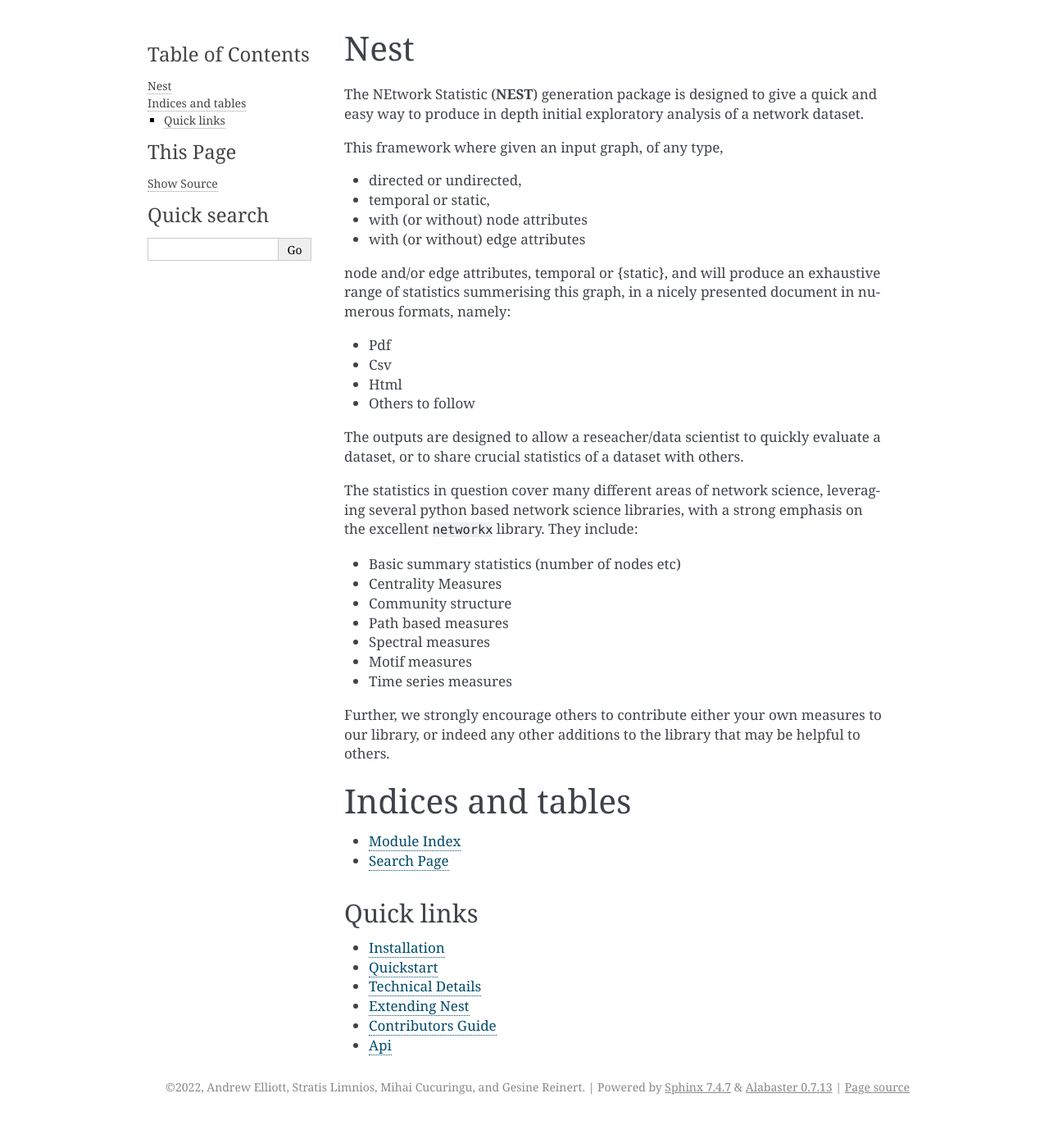
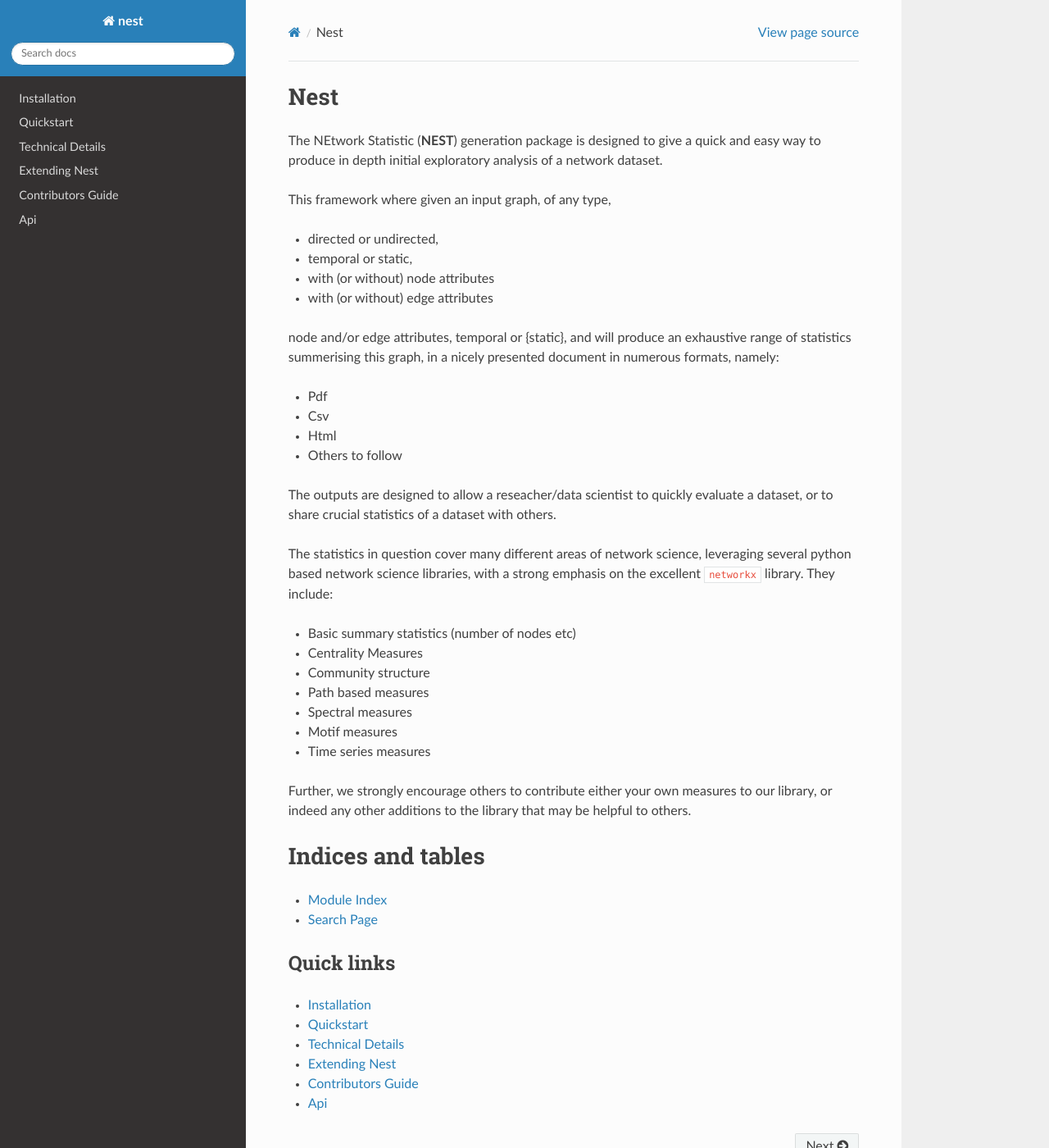
Before and after one commit to alan-turing-institute/NESTpackage, a Sphinx documentation site: the page built from docs/source/index.rst, in a window 1280 px wide and 1400 px high. Shown: the whole window at 82% size. Built offline with Sphinx 7.4.7 and the Read the Docs theme 2.0.0, drawn with Linux system fonts in a browser that asks for light colours; some of the changed text lies outside the part shown.

Commit message:
documentation improvments

```diff
--- a/docs/source/conf.py
+++ b/docs/source/conf.py
@@ -30,12 +30,22 @@
 # Add any Sphinx extension module names here, as strings. They can be
 # extensions coming with Sphinx (named 'sphinx.ext.*') or your custom
 # ones.
+
+import sphinx_rtd_theme
+
+
 extensions = [
+        'sphinx_rtd_theme',
         'sphinx.ext.duration',
         'sphinx.ext.doctest',
         'sphinx.ext.autodoc',
        'sphinx.ext.autosummary'
 ]
+html_theme = "sphinx_rtd_theme"
+html_show_sourcelink = True
+html_theme_path = ["_themes", ]
+
+
 
 autosummary_generate = True
 autosummary_imported_members = True
@@ -54,7 +64,7 @@
 # The theme to use for HTML and HTML Help pages.  See the documentation for
 # a list of builtin themes.
 #
-html_theme = 'alabaster'
+# html_theme = 'alabaster'
 
 # Add any paths that contain custom static files (such as style sheets) here,
 # relative to this directory. They are copied after the builtin static files,
```
